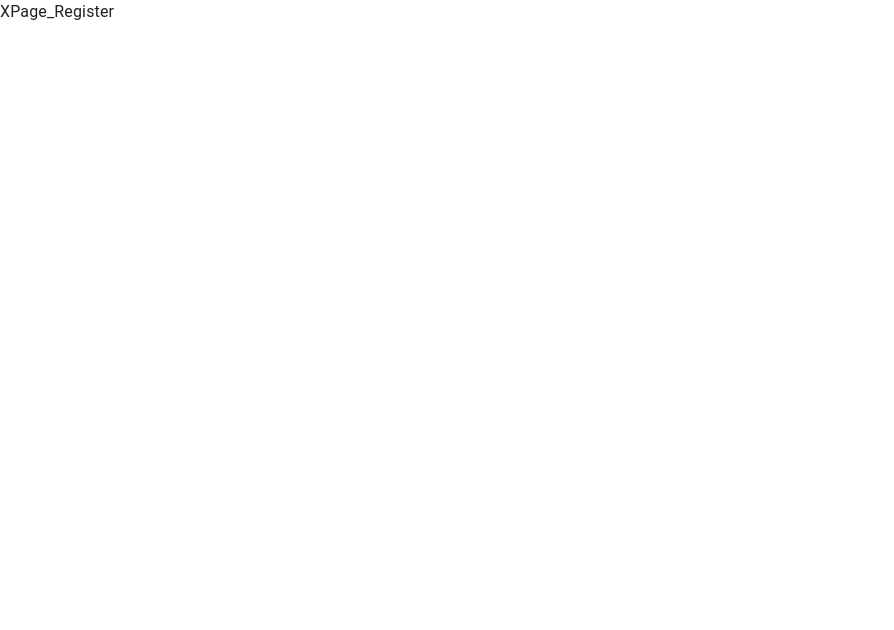
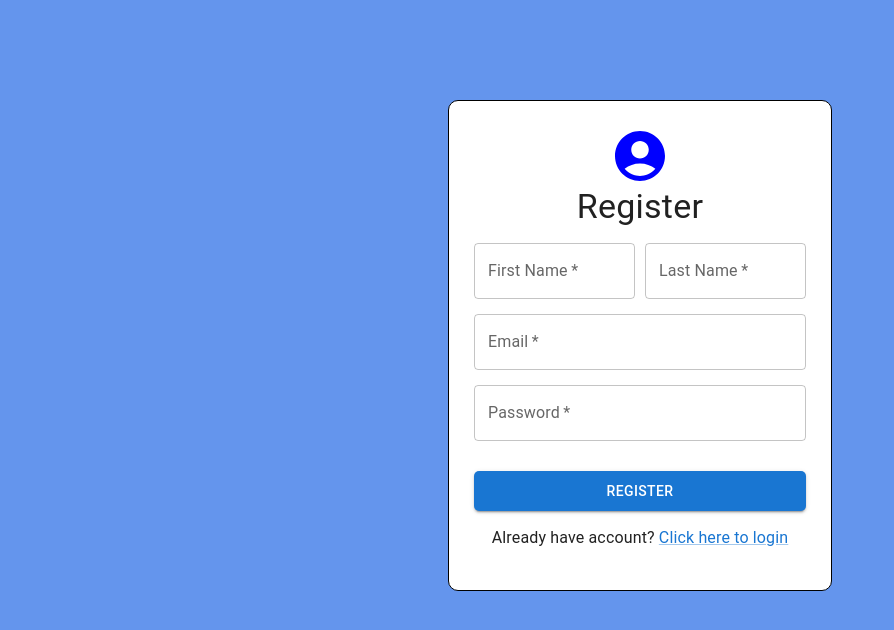
Before and after one commit to namkha1032/recruitment-website, a React (Create React App) app: page /register in a window 1280 px wide. Shown: the top 630 px of the page, without its empty margins (0-894 px from the left). Built offline with nearby package versions, Linux system fonts and the light colour scheme.

Commit message:
Add register page

```diff
--- a/src/pages/XPage_Register/XPage_Register.jsx
+++ b/src/pages/XPage_Register/XPage_Register.jsx
@@ -1,9 +1,145 @@
-import { Typography } from "@mui/material"
+import React, { useState } from "react";
+import { useNavigate } from "react-router-dom"; // useNavigate is a hook that allows us to navigate to a different page
+import {
+  Grid,
+  TextField,
+  Button,
+  Typography,
+  Link,
+  Box,
+  Container,
+} from "@mui/material";
+
+import AccountCircleIcon from '@mui/icons-material/AccountCircle';
+
+const style = {
+  marginTop: "15px",
+  marginBottom: "15px",
+};
+
 
 const XPage_Register = () => {
-    return (
-        <Typography variant="body1">XPage_Register</Typography>
-    )
+
+  const navigate = useNavigate()
+  const [firstName, setFirstName] = useState("");
+  const [lastName, setLastName] = useState("");
+  const [email, setEmail] = useState("");
+  const [password, setPassword] = useState("");
+  const Role = 'candidate';
+
+  const handleSubmit = (event) => {
+    event.preventDefault();
+
+    console.log(firstName, lastName, email, password, Role);
+
+    navigate('/login');
+  }
+
+  return (
+
+    <Box sx={{backgroundColor: 'cornflowerblue', height: '100vh'}}>
+
+    <Container sx={{display: "flex", justifyContent: "center"}}>
+      <Grid
+        container
+        sx={{ paddingTop: "100px", display: "flex", justifyContent: "center", width: "80%"}}
+      >
+        <Grid
+          item
+          md={5}
+          sx={{
+            border: "1px solid #000",
+            borderRadius: "10px",
+            padding: "25px",
+            backgroundColor: "white",
+
+          }}
+        >
+          <Grid item xs={12} display='flex' justifyContent='center'>
+            <AccountCircleIcon sx={{ fontSize: 60, color: 'blue' }} />
+          </Grid>
+
+          <Grid item xs={12}>
+            <Typography variant="h4" align="center">Register</Typography>{" "}
+          </Grid>
+
+          <form onSubmit={handleSubmit}>
+
+            <Grid item xs={12} md={12} sx={{ ...style, display: 'flex', justifyContent: 'center'}}>
+              <Grid item xs={6} md={6} sx={{marginRight: '5px'}}>
+                <TextField
+                    required
+                    label="First Name"
+                    type='text'
+                    value={firstName}
+                    onChange={(e) => {setFirstName(e.target.value)}}
+                />
+              </Grid>
+
+              <Grid item xs={6} md={6} sx={{marginLeft: '5px'}}>
+                <TextField
+                    required
+                    label="Last Name"
+                    type='text'
+                    value={lastName}
+                    onChange={(e) => {setLastName(e.target.value)}}
+                />
+              </Grid>
+            </Grid>
+
+            <Grid item xs={12} md={12} sx={{ ...style}}>
+              <TextField
+                  fullWidth
+                  required
+                  label="Email"
+                  type="email"
+                  value={email}
+                  onChange={(e) => {setEmail(e.target.value)}}
+              />
+            </Grid>
+
+            <Grid item xs={12} md={12} sx={{...style}}>
+              <TextField
+                  fullWidth
+                  required
+                  label="Password"
+                  type="password"
+                  value={password}
+                  onChange={(e) => {setPassword(e.target.value)}}
+              />
+            </Grid>
+
+            <Grid
+              item
+              xs={12}
+              sx={{ display: "flex", justifyContent: "center", ...style }}
+            >
+              <Button
+                variant="contained"
+                type="submit"
+                sx={{
+                  height: "40px",
+                  width: "100%",
+                  borderRadius: "5px",
+                  marginTop: "15px",
+                }}
+              >
+                Register
+              </Button>
+            </Grid>
+          </form>
+
+          <Grid item xs={12} sx={{...style, display: 'flex', justifyContent: 'center'}}>
+            <Typography variant="small" align="center">
+              Already have account? <Link href="/login">Click here to login</Link>
+            </Typography>
+          </Grid>
+        </Grid>
+      </Grid>
+    </Container>
+
+    </Box>
+  )
 }
 
 export default XPage_Register
```
